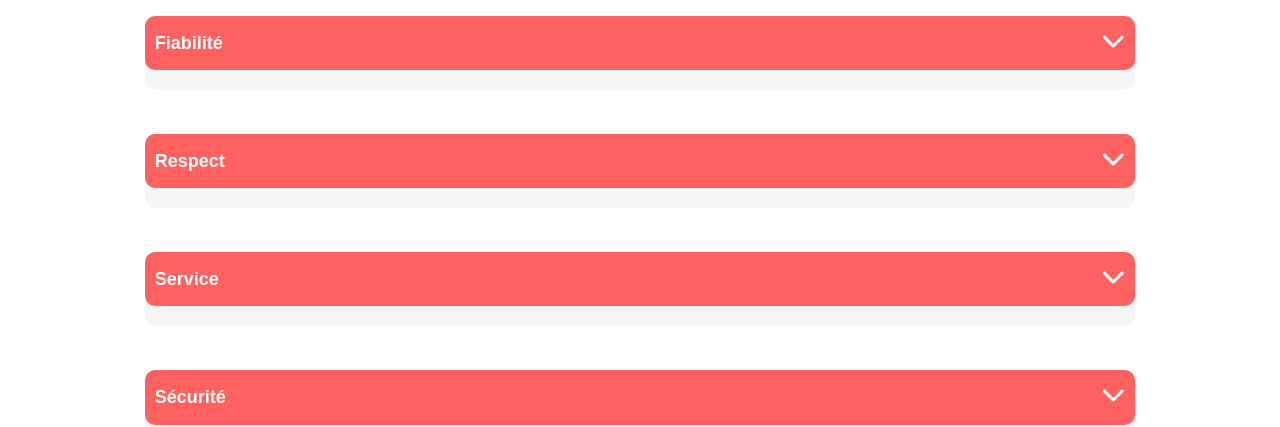
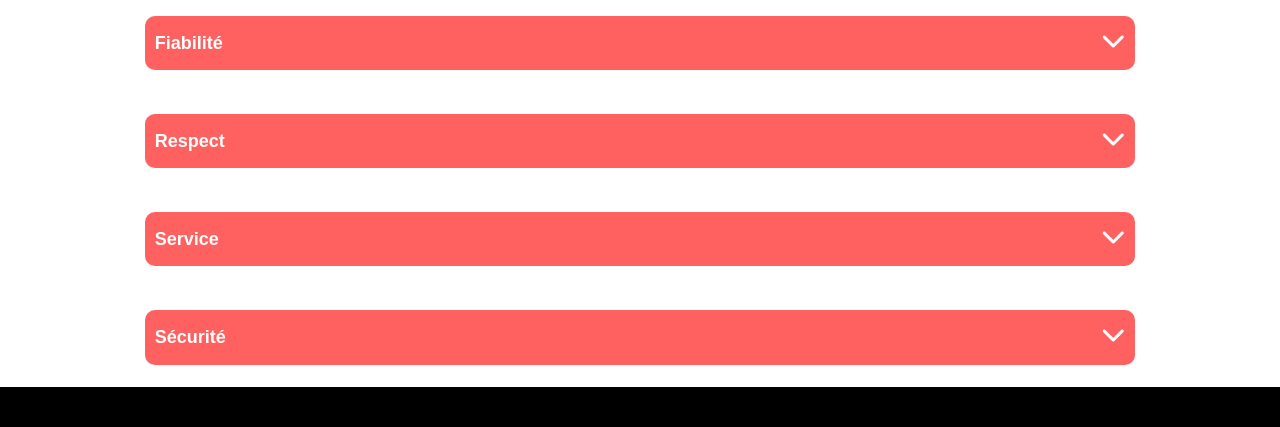
Before and after one commit to Passemoildev/P7_Kasa, a React (Create React App) app: page /Aboutus in a window 1280 px wide. Shown: the part 390-817 px from the top of the page. Built offline with nearby package versions, Linux system fonts and the light colour scheme.

Commit message:
fix
suite à mentorat

```diff
--- a/package.json
+++ b/package.json
@@ -2,7 +2,6 @@
   "name": "p7_kasa",
   "version": "0.1.0",
   "private": true,
-  "homepage": "https://Passemoildev.github.io/p7_kasa",
   "dependencies": {
     "@testing-library/jest-dom": "^5.17.0",
     "@testing-library/react": "^13.4.0",
@@ -10,7 +9,7 @@
     "react": "^18.2.0",
     "react-dom": "^18.2.0",
     "react-router-dom": "^6.10.0",
-    "react-scripts": "^5.0.1",
+    "react-scripts": "^2.1.3",
     "sass": "^1.64.0",
     "web-vitals": "^2.1.4"
   },
--- a/src/App.js
+++ b/src/App.js
@@ -1,4 +1,5 @@
 import React from "react"
+import { HelmetProvider } from "react-helmet-async"
 import "../src/styles/App.css"
 import { BrowserRouter as Router, Routes, Route } from 'react-router-dom'
 import Home from "./pages/home/Home"
@@ -8,14 +9,16 @@ import Error from "../src/pages/Error/Error"
 
 const App = () => {
   return (
+    <HelmetProvider>
     <Router>
       <Routes>
-        <Route path="/" element={<Home />} />
+        <Route exact path="/" element={<Home />} />
         <Route path="/Aboutus" element={<Aboutus/>}/>
         <Route path="/logements/:id" element={<FicheLogement/>} />
         <Route path="*" element={<Error/>}/>
       </Routes>
     </Router>
+    </HelmetProvider>
   );
 };
 
--- a/src/pages/Error/Error.js
+++ b/src/pages/Error/Error.js
@@ -2,10 +2,14 @@ import React from 'react';
 import Header from '../../components/Header/Header';
 import NotFound from '../../components/not_found/not_found';
 import Footer from '../../components/footer/Footer';
+import { Helmet } from 'react-helmet-async';
 
 const Error = () => {
     return (
         <div className="error">
+            <Helmet>
+                <title>Oups... La page demandée n'éxiste pas</title>
+            </Helmet>
             <Header/>
             <NotFound/>
             <Footer/>
--- a/src/pages/aboutus/AboutUs.js
+++ b/src/pages/aboutus/AboutUs.js
@@ -5,10 +5,14 @@ import Bg from '../../assets/bg_banner_aboutus.svg'
 import Collapse from '../../components/collapse/Collapse'
 import Valeurs from'../../datas/collapses_data'
 import Footer from '../../components/footer/Footer'
+import {Helmet} from 'react-helmet-async'
 
 const Aboutus = () => {
     return (
         <div className='aboutus'>
+            <Helmet>
+                <title>A propos</title>
+            </Helmet>
             <Header/>
             <main>
                 <Banner texte ="" image={Bg}/>
--- a/src/pages/home/Home.js
+++ b/src/pages/home/Home.js
@@ -4,11 +4,14 @@ import Banner from '../../components/Body/banner/Banner'
 import Footer from '../../components/footer/Footer';
 import bgHomeBanner from '../../assets/bg_banner.png'
 import Gallery from '../../components/Body/gallery/Gallery'
-
+import { Helmet } from 'react-helmet-async';
 
 const Home =() =>{
     return(
       <div className="home">
+        <Helmet>
+          <title>Bienvenue chez Kasa</title>
+        </Helmet>
         <Header />
         <main>
           <Banner texte="Chez vous, partout et ailleurs" image={bgHomeBanner} />
--- a/src/pages/logements/PageLogement.js
+++ b/src/pages/logements/PageLogement.js
@@ -2,10 +2,14 @@ import React from 'react';
 import Header from '../../components/Header/Header';
 import Footer from '../../components/footer/Footer';
 import FicheLogementDisplay from '../../components/Logement/Body';
+import { Helmet } from 'react-helmet-async';
 
 const FicheLogement =() =>{
     return(
         <div className="fiche_logement">
+          <Helmet>
+            <title>Votre logement</title>
+          </Helmet>
           <Header />
           <main>
             <FicheLogementDisplay/>
--- a/src/styles/App.css
+++ b/src/styles/App.css
@@ -276,7 +276,7 @@ ul {
   }
 }
 .collapse__dropdown__content {
-  padding: 10px;
+  padding: 0px 10px 0px 10px;
   line-height: 34.22px;
 }
 .collapse__dropdown__title {
--- a/src/styles/pages/_aboutus.scss
+++ b/src/styles/pages/_aboutus.scss
@@ -25,7 +25,7 @@
         }
         &__content{
             // margin: 10px;
-            padding: 10px;
+            padding: 0px 10px 0px 10px;
             line-height: 34.22px;
         }
         &__title{
```
Also changed, not shown: 1 other file (tests, documents, lock files or other folders).
